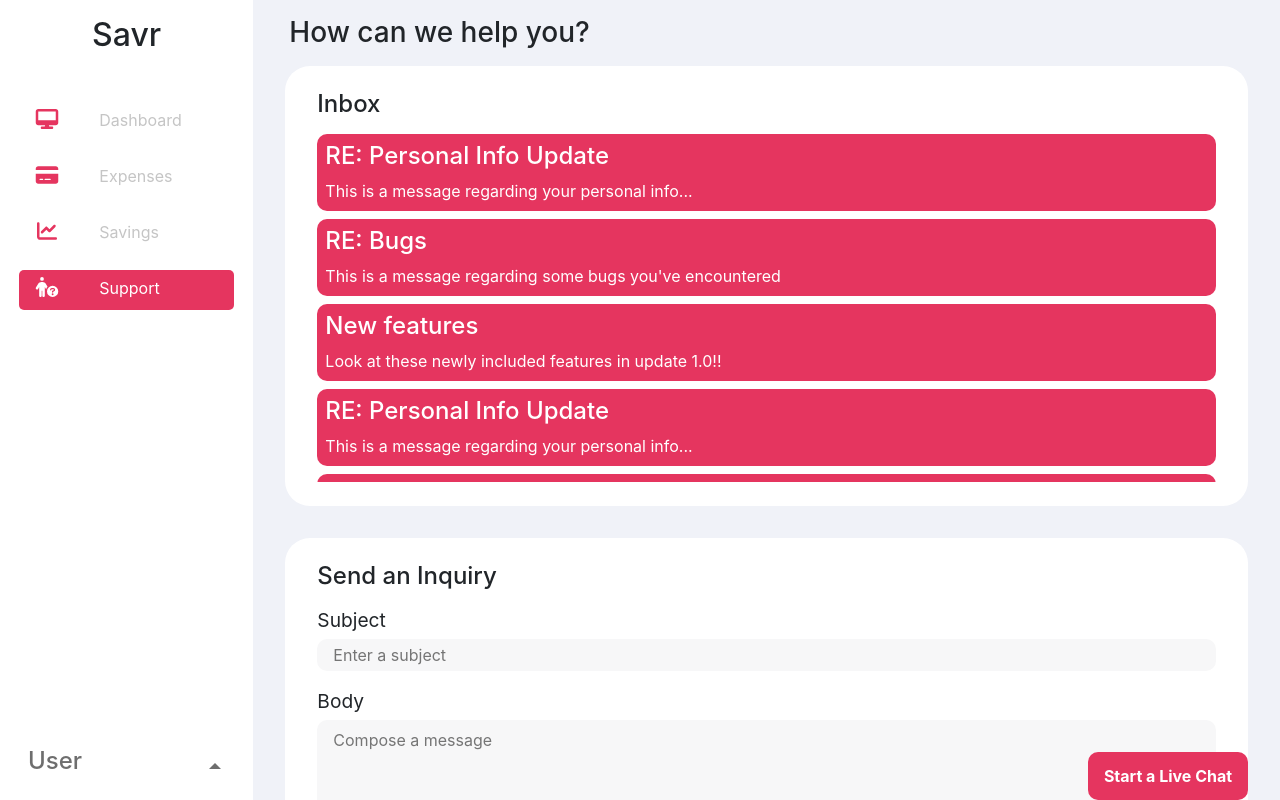
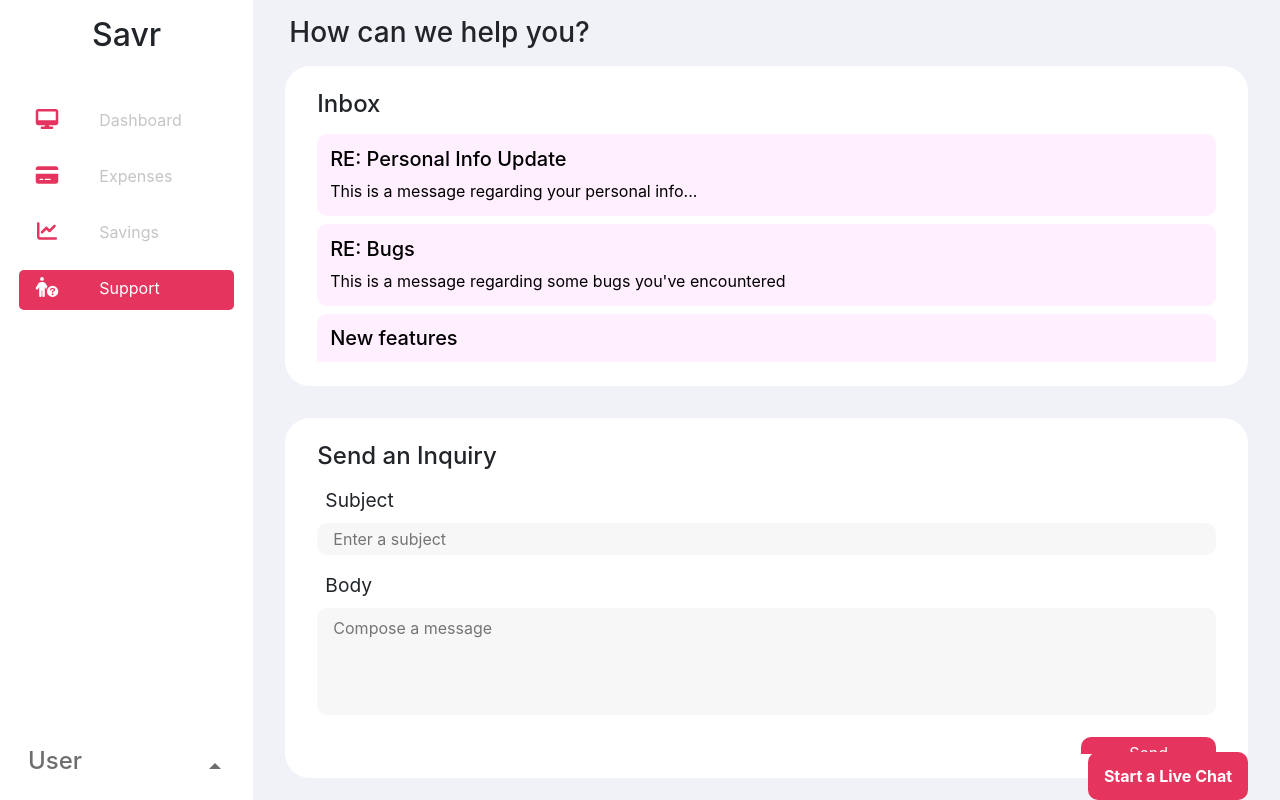
Before and after one commit to mathew-luong/Savr-App, a React (Create React App) app: page /support in a window 1280 px wide. Built offline with nearby package versions, Linux system fonts and the light colour scheme.

Commit message:
Implemented dropdown for expenses page forms, additional css, and button for startup

```diff
--- a/src/components/layout/ContentDropdown.js
+++ b/src/components/layout/ContentDropdown.js
@@ -16,7 +16,7 @@ export default function ContentDropdown(props) {
 
   return (
       <Dropdown style={{width: props.width}}>
-        <Dropdown.Toggle variant="secondary"  drop= "end" className={classes.button} style = {formCard ? {marginTop:"10px"}: {marginTop:"0px"}}>
+        <Dropdown.Toggle variant="secondary" className={classes.button} style = {formCard ? {marginTop:"10px"}: {marginTop:"0px"}}>
             {cat}
         </Dropdown.Toggle>
         <Dropdown.Menu variant="dark" className = {classes.ddmenu}>
--- a/src/components/layout/forms/FormInputs.js
+++ b/src/components/layout/forms/FormInputs.js
@@ -19,6 +19,7 @@ function FormInputs(props) {
             style={{ width: textAreaWidthString }}
             type={props.inputTypes[i]}
             className={classes.textAreas}
+            required
             key={i}
           ></input>
         </>
--- a/src/index.css
+++ b/src/index.css
@@ -172,6 +172,17 @@ code {
     margin-right: 1.25rem;
 }
 
+.viewDropdown{
+    float: right;
+}
+
+.viewDropdownToggle{
+    background-color: #E7E7E7!important;
+    border-radius: 10px !important;
+    color: black !important;
+    border: none !important;
+    margin-right: 1rem;
+}
 
 /* Expenses page -------------------------------------------------------------- */
 
@@ -188,11 +199,11 @@ code {
 }
 
 .supportInboxLi {
-    background-color: #E5355F;
+    background-color: #FFEFFF;
     border-radius: 10px;
-    padding: 0.5rem;
+    padding: 0.8rem;
     margin-bottom: 0.5rem;
-    color: #fff;
+    color: black;
 }
 
 .supportFormHeader {
@@ -202,7 +213,8 @@ code {
 .supportFormSubHeader {
     /* font-weight: bold; */
     font-size: larger;
-    margin-bottom: 0.25rem;
+    margin-bottom: 0.5rem;
+    margin-left: 0.5rem;
 }
 
 .supportInput {
@@ -219,7 +231,7 @@ code {
     border: none;
     background-color: #F7F7F8;
     border-radius: 10px;
-    height: 8rem;
+    height: 40%;
     padding: 0.5rem 1rem;
     width: 100%;
     resize: none;
@@ -240,8 +252,10 @@ code {
     background-color: #ac2645;
 }
 
-
-
+.supportForm{
+    height: 90%;
+    overflow-y: auto;
+}
 
 
 
--- a/src/pages/ExpensesPage.js
+++ b/src/pages/ExpensesPage.js
@@ -27,6 +27,7 @@ import {
 } from "chart.js";
 
 import React, { useState, useEffect } from "react";
+import { Dropdown } from "react-bootstrap";
 
 ChartJS.register(
   CategoryScale,
@@ -137,16 +138,49 @@ function ExpensesPage(props) {
     "Category",
     "Expenses as a % of total income",
   ];
-  let expenseFormTitle = "Expense Entries";
+
+  let incomeSubtitles = ["Income Amount", "Income Stream Name", "Date"]
 
   // Handles precision and estimation mode states
   const [mode, setMode] = useState("precision");
+  const [entryView, setEntryView] = useState("Expenses");
+
+
+  let expenseForms = (
+    <>
+    <FormCard
+      titles={
+        entryView === "Expenses" ?
+        (mode === "precision"
+        ? expenseFormSubtitles
+        : expenseFormSubtitlesEstimation)
+        : incomeSubtitles
+      }
+      inputTypes={
+          entryView === "Expenses" ?
+          (mode === "precision"
+          ? ["text", "category", "number"]
+          : ["category", "number"])
+          :["number", "text", "date"]
+      }
+    />
+    <div className="expensesFormBtnContainer">
+      <button className="expManageBtn">Submit</button>
+    </div>
+    </>
+  );
+
 
   // Handle when the user toggles between precision and estimation mode
   // Default mode is precision
   const handleModeChange = (event, newMode) => {
     setMode(newMode);
   };
+
+  const handleViewChange = (event, newView) => {
+    event.preventDefault();
+    setEntryView(newView);
+  }
 
   const [targetData, updateTargetData] = useState(expTargetData);
 
@@ -268,25 +302,24 @@ function ExpensesPage(props) {
         </Row>
         <Row>
           <Col>
-            <Card>
-              {/* Switches expense entries form depending on the mode */}
-              <FormCard
-                titles={
-                  mode === "precision"
-                    ? expenseFormSubtitles
-                    : expenseFormSubtitlesEstimation
-                }
-                inputTypes={
-                    mode === "precision"
-                    ? ["text", "category", "number"]
-                    : ["category", "number"]
-                }
-                title={expenseFormTitle}
-              />
-              <div className="expensesFormBtnContainer">
-                <RecentExpensesModal />
-                <button className="expManageBtn">Submit</button>
-              </div>
+            <Card height = "80%">
+              <Row>
+                <Col>
+                 <h4>{entryView === "Expenses" ? "Expense Entry" : "Income Entry"}</h4>
+                </Col>
+                <Col>
+                    <Dropdown className="viewDropdown">
+                      <Dropdown.Toggle className="viewDropdownToggle">
+                        {entryView}
+                      </Dropdown.Toggle>
+                      <Dropdown.Menu variant = "dark">
+                        <Dropdown.Item onClick={(e) => handleViewChange(e, "Expenses")}>Expenses</Dropdown.Item>
+                        <Dropdown.Item onClick={(e) => handleViewChange(e, "Income")}>Income</Dropdown.Item>
+                      </Dropdown.Menu>
+                    </Dropdown>
+                </Col>
+              </Row>
+              {expenseForms}
             </Card>
           </Col>
         </Row>
--- a/src/pages/StartPage.js
+++ b/src/pages/StartPage.js
@@ -1,4 +1,5 @@
 import { Container, Row, Col } from "react-bootstrap";
+import { Link } from 'react-router-dom';
 import FormCard from "../components/layout/forms/FormCard";
 import MobileFormCard from "../components/layout/forms/MobileFormCard";
 import SavingsAndInvestmentsForm from "../components/layout/forms/SavingsAndInvestmentsForm";
@@ -51,6 +52,13 @@ function StartPage() {
           <SavingsAndInvestmentsForm />
           </Col>
         </Row>
+        <Row>
+          <Col>
+              <Link to = "/dashboard">
+                <button style = {{marginTop:"1rem"}} className="expManageBtn">Submit</button>
+              </Link>
+          </Col>
+        </Row>
       </Container>
     </div>
   );
--- a/src/pages/SupportPage.js
+++ b/src/pages/SupportPage.js
@@ -29,16 +29,16 @@ function SupportPage(){
                 </Row>
                 <Row>
                     <Col>
-                        <Card height="55vh">
+                        <Card height="40vh">
                             <h4 className='supportFormHeader'>Inbox</h4>
                             <ul className="supportInboxContainer">
                                 {
                                     inboxMsgs.map((msg,i) => {
                                         return (
                                         <li className="supportInboxLi" key={i}>
-                                            <h4>
+                                            <h5>
                                                 {msg.subject}
-                                            </h4>
+                                            </h5>
                                             <span>
                                                 {msg.text}
                                             </span>
@@ -52,7 +52,7 @@ function SupportPage(){
                 </Row>
                 <Row>
                     <Col>
-                        <Card height="50vh">
+                        <Card height="45vh">
                             <Row>
                                 <h4 className='supportFormHeader'>Send an Inquiry</h4>
                             </Row>
```
